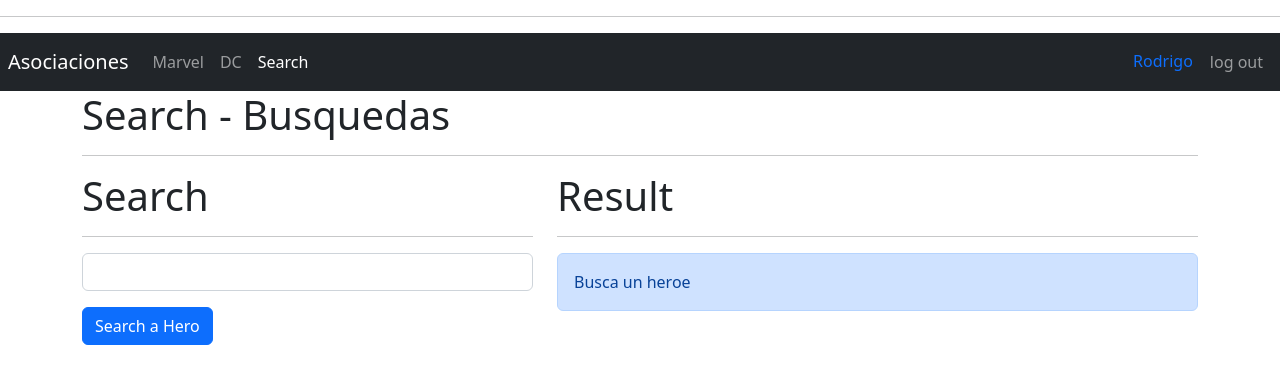
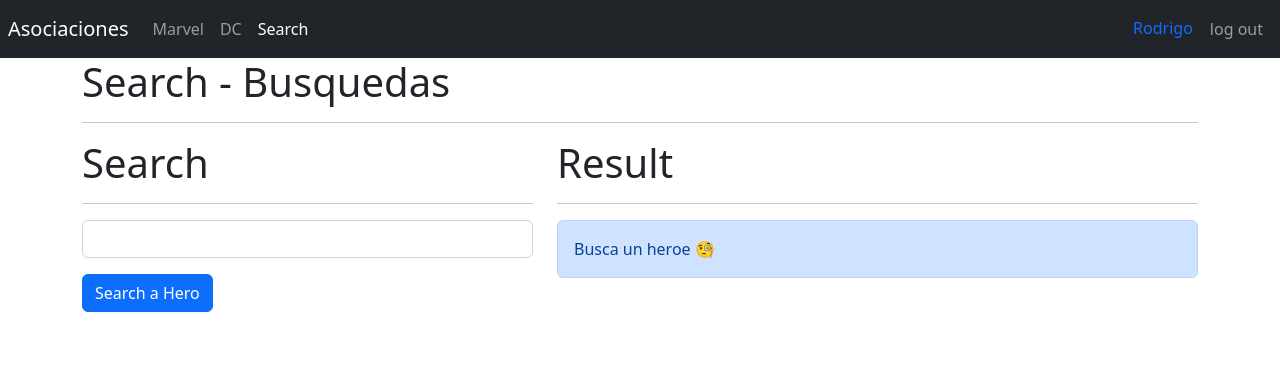
Before and after one commit to rodrigoDev0n/Heroes-app, a React (Vite) app: page /search in a window 1280 px wide. Shown: the top 384 px of the page. Built offline with nearby package versions, Linux system fonts and the light colour scheme.

Commit message:
mejorando alertas

```diff
--- a/src/HeroesApp.jsx
+++ b/src/HeroesApp.jsx
@@ -3,7 +3,6 @@ import { AppRouter } from "./router/AppRouter"
 export const HeroesApp = () => {
   return (
     <>
-      <hr/>
       <AppRouter />
     </>
   )
--- a/src/heroes/pages/Search.jsx
+++ b/src/heroes/pages/Search.jsx
@@ -10,12 +10,14 @@ export const Search = () => {
     'searchText': '',
   })
 
-
   const navigate = useNavigate()
   const location = useLocation()
 
   const {q = ''} = queryString.parse(location.search)
   const heroe = getHeroByName(q)
+
+  const showSearchAlert = (q.length === 0)
+  const showNotFoundAlert = (q.length > 0) && heroe.length === 0
 
   const handleSubmit = (event) => {
     event.preventDefault()
@@ -48,20 +50,19 @@ export const Search = () => {
              <h1>Result</h1>
              <hr/>
              {
-               q === ''
-               ? <div className='alert alert-primary animate__animated animate__bounce'>
-                  Busca un heroe
-                </div>
-               : (heroe.length === 0)
-               && <div className='alert alert-danger animate__animated animate__bounce'>
-                  No hay heroes con el nombre <b>{q}</b>
-                 </div>
-             }
-             {
                 heroe.map(e => (
                  <HeroeCard key={e.id} heroe={e} />
                 ))
              }
+             <div className='alert alert-primary' style={{display: showSearchAlert ? '': 'none'}}>
+                Busca un heroe <b>🧐</b>
+             </div>
+
+             <div
+                className='alert alert-danger animate__animated animate__bounce'
+                style={{display: showNotFoundAlert ? '': 'none'}}>
+              No hay heroes con el nombre <b>{q}</b> <b>😕 😢</b>
+             </div>
            </div>
         </div>
     </>
```
Also changed, not shown: src/heroes/components/AppBar.jsx (line endings or trailing spaces).
